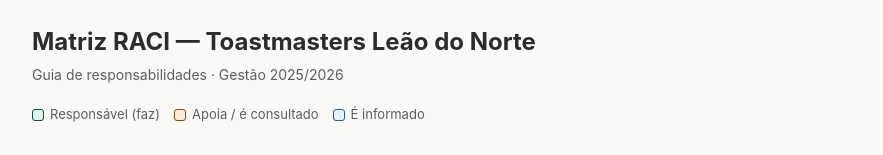
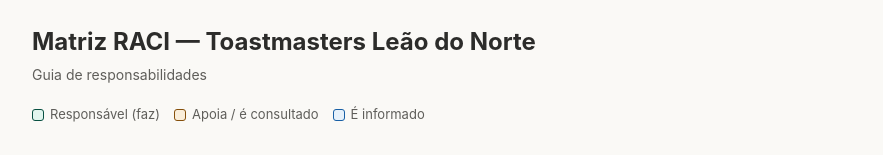
Before and after one commit to tmleaodonorte/matriz_responsabilidades, a plain HTML site: page index.html in a window 1280 px wide. Shown: the top 155 px of the page, without its empty margins (198-1081 px from the left). Drawn offline with Linux system fonts and the light colour scheme.

Commit message:
index.html

```diff
--- a/index.html
+++ b/index.html
@@ -195,7 +195,7 @@
 <body>
 <div class="wrap">
   <h1>Matriz RACI — Toastmasters Leão do Norte</h1>
-  <p class="subtitle">Guia de responsabilidades · Gestão 2025/2026</p>
+  <p class="subtitle">Guia de responsabilidades</p>
 
   <div class="legend">
     <div><span class="swatch r"></span>Responsável (faz)</div>
```
